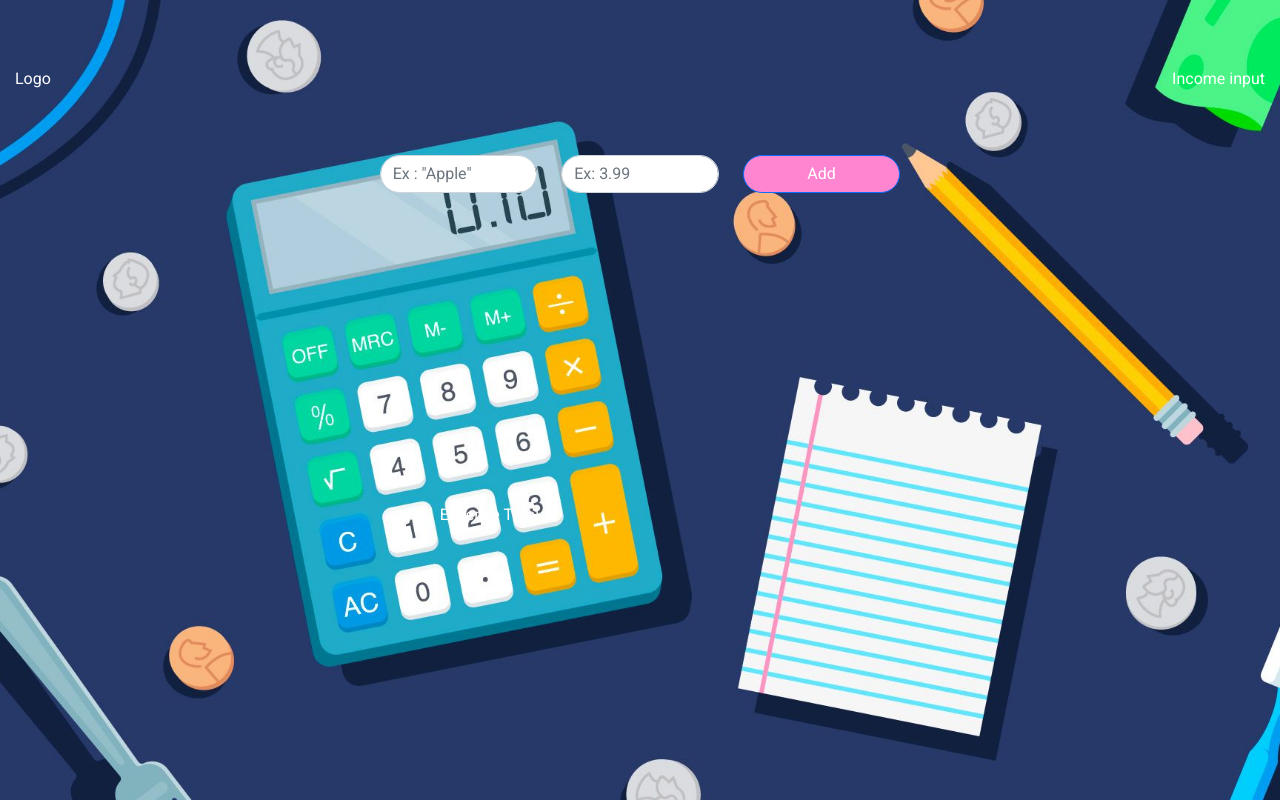
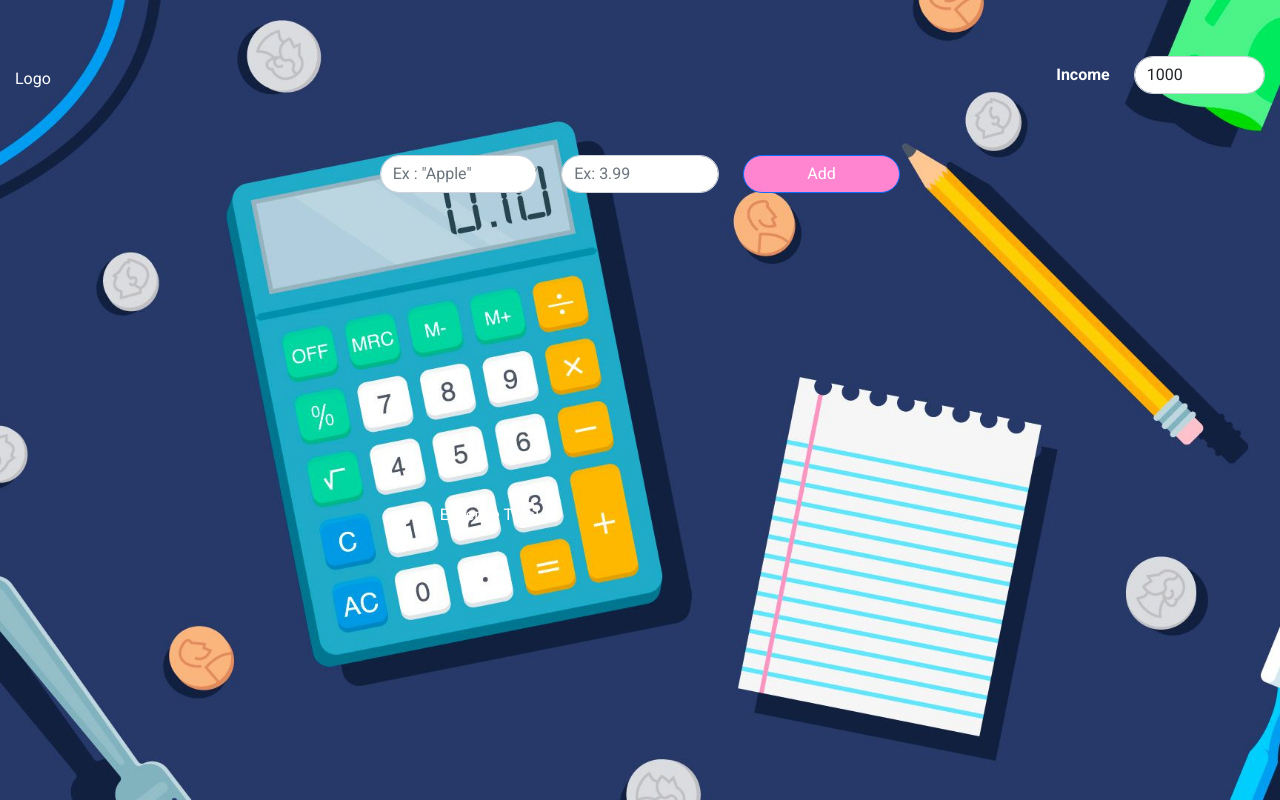
Before and after one commit to Aishwarya9425/react-expense-tracker, a React (Create React App) app: page / in a window 1280 px wide. Built offline with nearby package versions, Linux system fonts and the light colour scheme; a web font is replaced by a local one.

Commit message:
income input container

```diff
--- a/src/App.jsx
+++ b/src/App.jsx
@@ -1,13 +1,16 @@
 import { ExpenseInput } from "containers/ExpenseInput/ExpenseInput";
 import s from "./style.module.css";
 import { ExpenseList } from "containers/ExpenseList/ExpenseList";
+import { IncomeInput } from "containers/IncomeInput/IncomeInput";
 
 export function App() {
   return (
     <div className={s.main_container}>
       <div className={`row ${s.header}`}>
         <div className={`col-3`}>Logo</div>
-        <div className={`col-9 ${s.income_input}`}>Income input</div>
+        <div className={`col-9 ${s.income_input}`}>
+          <IncomeInput />
+        </div>
       </div>
       <div className={`row ${s.workspace}`}>
         <div className={`col-12  ${s.expense_input}`}>
--- /dev/null
+++ b/src/containers/IncomeInput/IncomeInput.jsx
@@ -0,0 +1,28 @@
+import { useDispatch, useSelector } from "react-redux";
+import s from "./style.module.css";
+import { setIncomeAction } from "store/expense/expense-slice";
+
+export function IncomeInput(props) {
+  //hooks to read/write from store
+  const income = useSelector((store) => store.EXPENSE.income); //default value
+  //to update the store value use dispatch
+  const dispatch = useDispatch();
+  //set this function to onChange
+  function setIncome(e) {
+    dispatch(setIncomeAction(Number.parseFloat(e.target.value)));
+  }
+  return (
+    <div className="row justify-content-center mb-2">
+      <div className={`col-6 ${s.label}`}>Income</div>
+      <div className="col-6">
+        <input
+          defaultValue={income}
+          onChange={setIncome}
+          type="number"
+          className="form-control"
+          placeholder="Ex: 3000"
+        />
+      </div>
+    </div>
+  );
+}
--- a/src/store/expense/expense-slice.js
+++ b/src/store/expense/expense-slice.js
@@ -1,16 +1,8 @@
 const { createSlice } = require("@reduxjs/toolkit");
-
-// {
-//     "type": "expenseSlice/addExpenseAction",
-//     "payload": {
-//         "price": "444",
-//         "name": "sddasd"
-//     }
-// }
-
 export const expenseSlice = createSlice({
   name: "expenseSlice",
   initialState: {
+    income: 1000,
     expenseList: [],
   },
   reducers: {
@@ -20,6 +12,11 @@ export const expenseSlice = createSlice({
       //currentSlice.expenseList.push({ name: "Watermelon", price: 33 });
       currentSlice.expenseList.push(action.payload);
     },
+    setIncomeAction: (currentSlice, action) => {
+      console.log("setIncomeAction func is called");
+      console.log("action", action);
+      currentSlice.income = action.payload;
+    },
   },
 });
-export const { addExpenseAction } = expenseSlice.actions;
+export const { addExpenseAction,setIncomeAction } = expenseSlice.actions;
```
Also changed, not shown: src/components/IncomeInput/IncomeInput.jsx (deleted, +0 -12 lines), src/containers/IncomeInput/style.module.css (renamed from src/components/IncomeInput/style.module.css).
